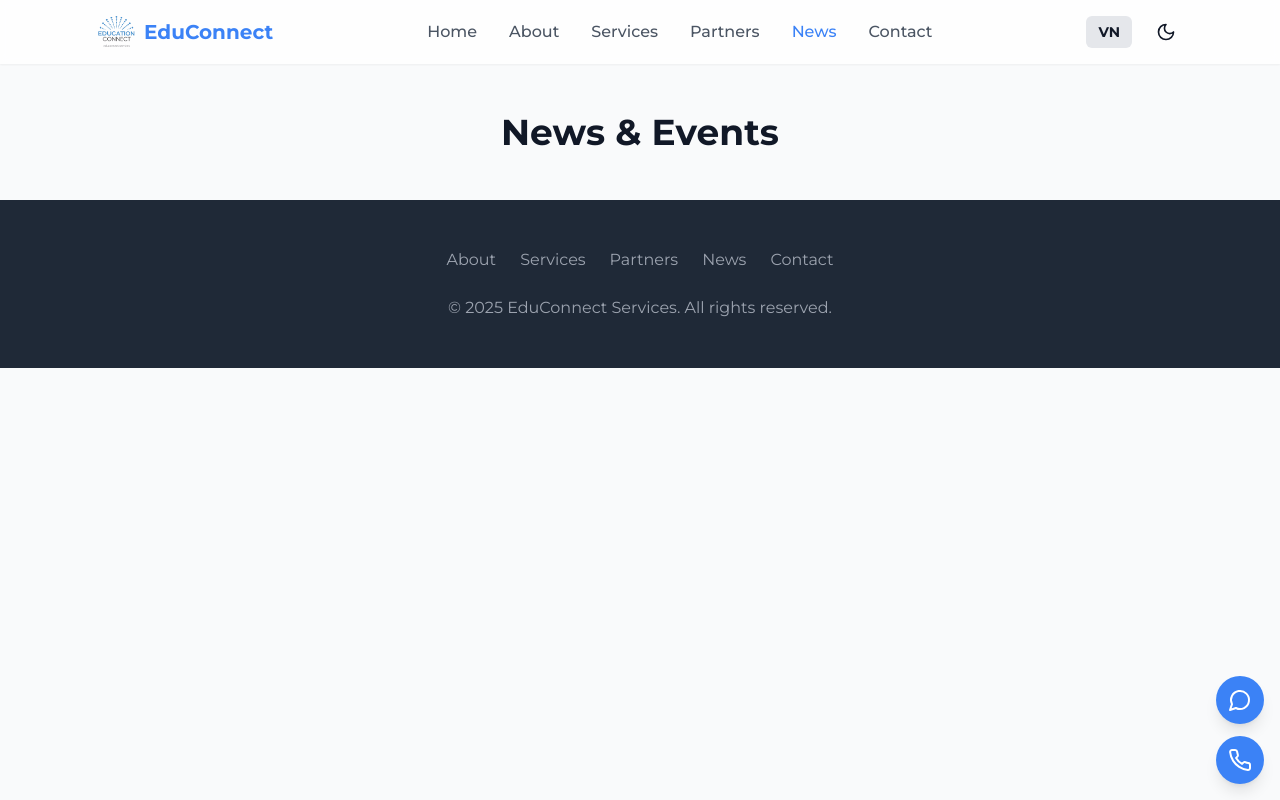
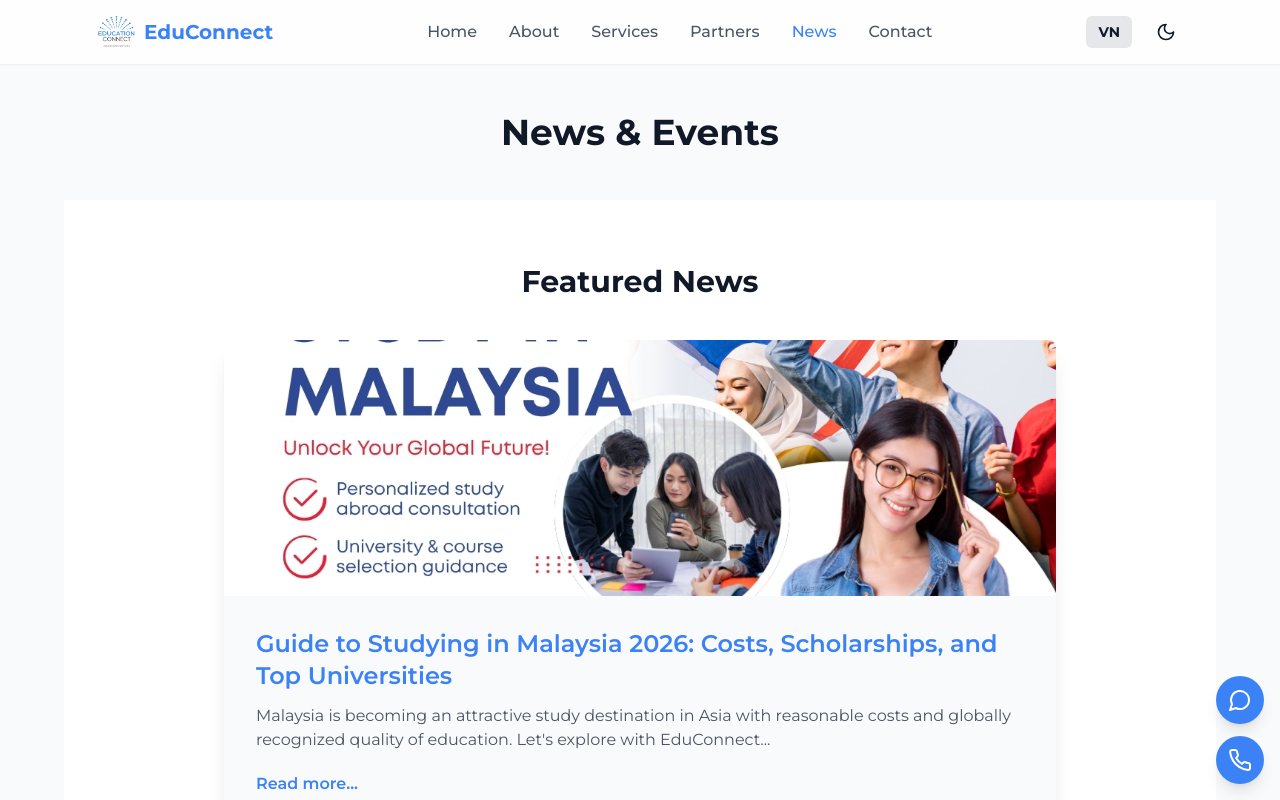
Before and after one commit to QuachNhutBao/educonnect-website, a Next.js app: page /news in a window 1280 px wide. Shown: the top 800 px of the page. Built offline with nearby package versions, Linux system fonts and the light colour scheme.

Commit message:
Feat: Add FeaturedPost component to news page

```diff
--- /dev/null
+++ b/app/components/FeaturedPost.js
@@ -0,0 +1,41 @@
+import Image from 'next/image'
+import Link from 'next/link'
+
+export default function FeaturedPost({ content }) {
+  return (
+    <section className="w-full bg-white dark:bg-gray-900 py-16">
+      <div className="max-w-4xl mx-auto px-4 sm:px-6 lg:px-8">
+        <h2 className="text-3xl font-bold text-center mb-10">{content.title}</h2>
+
+        <div className="bg-gray-50 dark:bg-gray-800 rounded-lg shadow-xl overflow-hidden">
+          <Link href="#">
+            {/* Ảnh Nổi bật */}
+            <Image
+              src={content.featured.image}
+              alt={content.featured.title}
+              width={1000}
+              height={500}
+              className="w-full h-64 object-cover"
+            />
+            <div className="p-8">
+              {/* Tiêu đề bài viết */}
+              <h3 className="text-2xl font-semibold mb-3 text-brand-blue hover:underline">
+                {content.featured.title}
+              </h3>
+              {/* Đoạn trích dẫn */}
+              <p className="text-gray-600 dark:text-gray-300 mb-5">
+                {content.featured.excerpt}
+              </p>
+              {/* Nút Đọc tiếp */}
+              <span className="font-semibold text-brand-blue hover:underline">
+                {content.featured.cta}
+              </span>
+            </div>
+          </Link>
+        </div>
+
+        {/* (Sau này chúng ta có thể thêm lưới các bài viết cũ ở đây) */}
+      </div>
+    </section>
+  )
+}
--- a/app/news/page.js
+++ b/app/news/page.js
@@ -1,13 +1,20 @@
 "use client"
 
 import { useLanguage } from '../context/LanguageContext'
+import FeaturedPost from '../components/FeaturedPost' // 1. IMPORT
 
 export default function NewsPage() {
   const { content } = useLanguage()
 
   return (
-    <div className="container mx-auto px-4 py-12">
-      <h1 className="text-4xl font-bold text-center">{content.newsPage.title}</h1>
+    <div className="w-full">
+      {/* TIÊU ĐỀ TRANG */}
+      <div className="container mx-auto px-4 py-12 text-center">
+        <h1 className="text-4xl font-bold">{content.newsPage.title}</h1>
+      </div>
+
+      {/* 2. THÊM COMPONENT BÀI VIẾT NỔI BẬT */}
+      <FeaturedPost content={content.newsSection} />
     </div>
   );
 }
--- a/i18n/en.json
+++ b/i18n/en.json
@@ -111,6 +111,15 @@
       { "name": "Tunku Abdul Rahman University of Management and Technology (TAR UMT)", "logo": "/partners/logo-tarumt.png" }
     ]
   },
+  "newsSection": {
+    "title": "Featured News",
+    "featured": {
+      "image": "/blog/study-in-malaysia.jpg",
+      "title": "Guide to Studying in Malaysia 2026: Costs, Scholarships, and Top Universities",
+      "excerpt": "Malaysia is becoming an attractive study destination in Asia with reasonable costs and globally recognized quality of education. Let's explore with EduConnect...",
+      "cta": "Read more..."
+    }
+  },
   "footer": {
     "about": "About",
     "services": "Services",
--- a/i18n/vi.json
+++ b/i18n/vi.json
@@ -111,6 +111,15 @@
       { "name": "Tunku Abdul Rahman University of Management and Technology (TAR UMT)", "logo": "/partners/logo-tarumt.png" }
     ]
   },
+  "newsSection": {
+    "title": "Tin tức Nổi bật",
+    "featured": {
+      "image": "/blog/study-in-malaysia.jpg",
+      "title": "Cẩm nang Du học Malaysia 2026: Chi phí, Học bổng và các Trường hàng đầu",
+      "excerpt": "Malaysia đang trở thành điểm đến du học hấp dẫn tại châu Á với chi phí hợp lý và chất lượng giáo dục được công nhận toàn cầu. Hãy cùng EduConnect khám phá...",
+      "cta": "Đọc tiếp..."
+    }
+  },
   "footer": {
     "about": "Giới thiệu",
     "services": "Dịch vụ",
```
Also changed, not shown: public/blog/study-in-malaysia.jpg (added).
